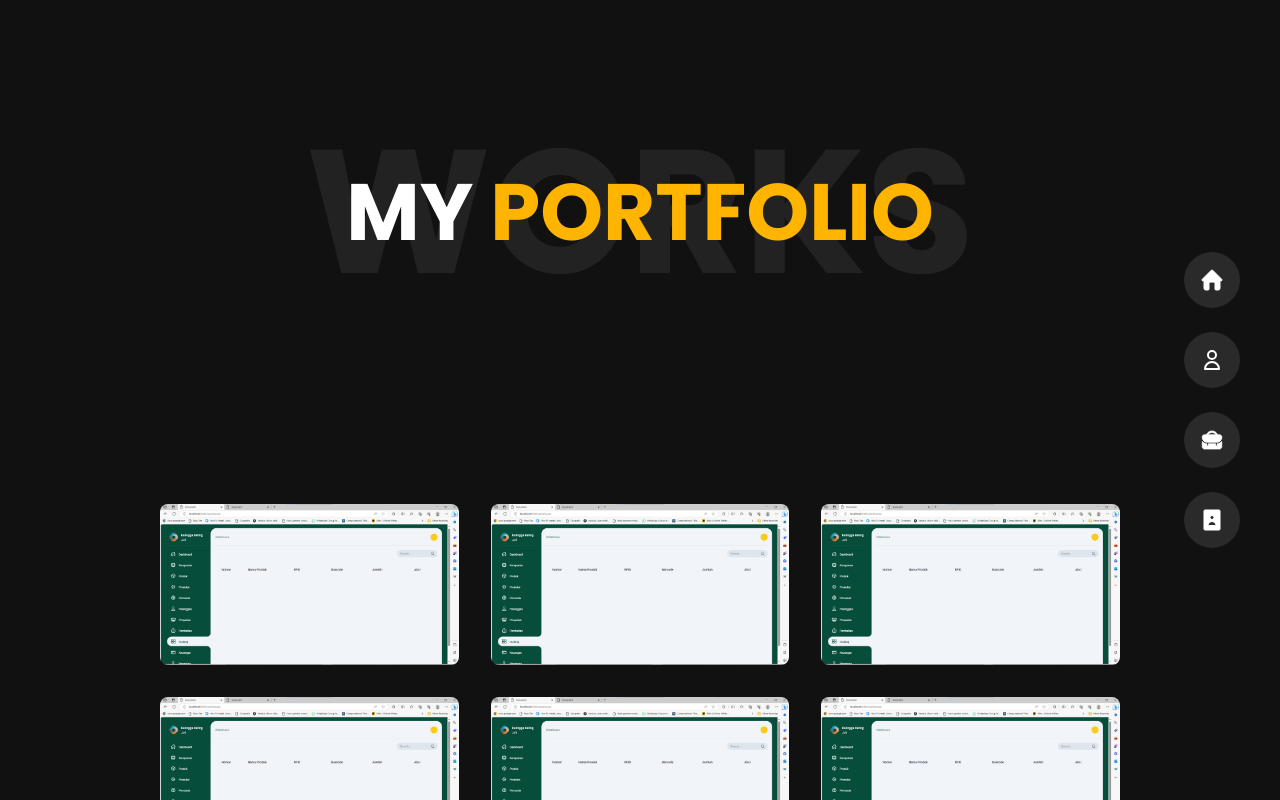
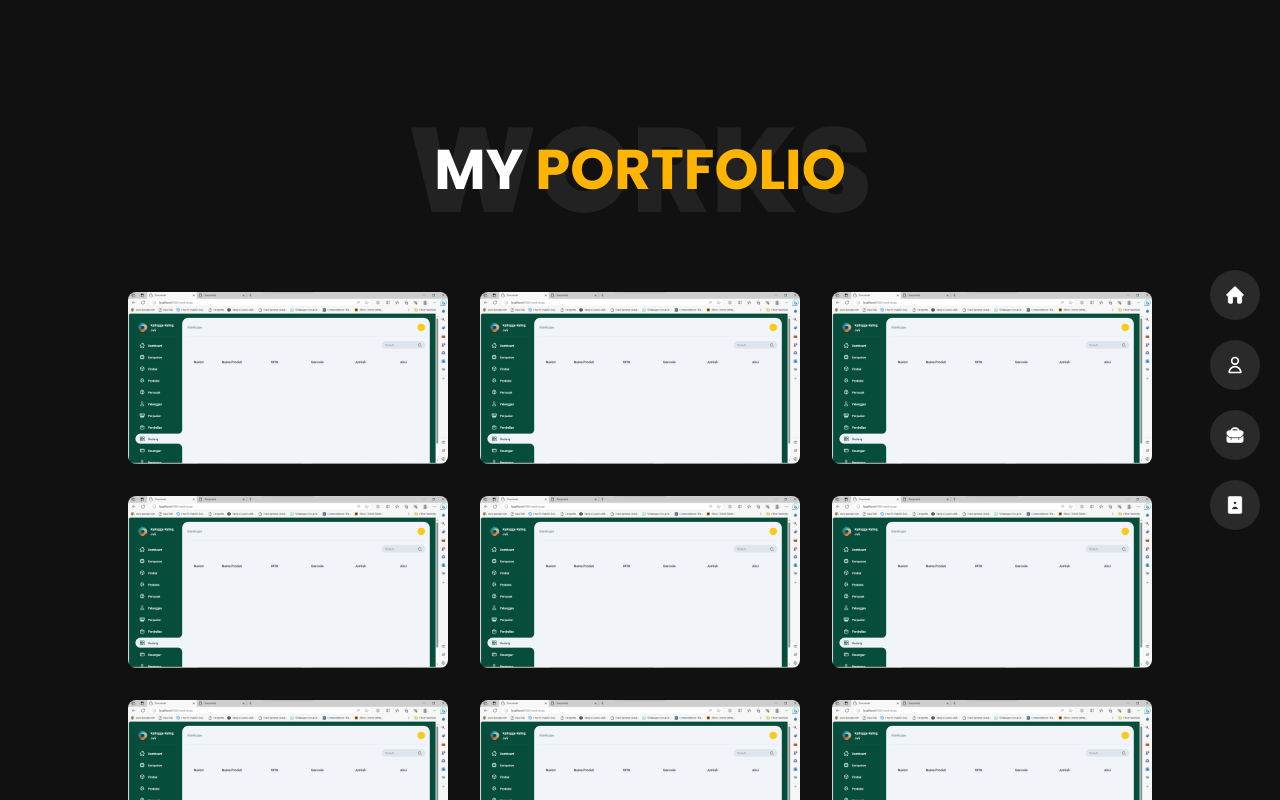
Before and after one commit to Rasikhkp/portfolio, a React (Vite) app: page /portfolio in a window 1280 px wide. Shown: the top 800 px of the page. Built offline with nearby package versions, Linux system fonts and the light colour scheme.

Commit message:
fix: resposive design fix and add some animation to buttons

```diff
--- a/src/components/CTABtn.tsx
+++ b/src/components/CTABtn.tsx
@@ -1,13 +1,13 @@
 import arrowRigth from '../../public/icon/arrowRight.svg'
 
-const CTABtn = ({ className, children }: { className: string; children: any }) => {
+const CTABtn = ({ className, children, icon = arrowRigth }: { className: string; children: any, icon: any }) => {
   return (
-    <div className={`${className} flex w-[246px] items-center justify-between h-[60px] rounded-full border-[2px] border-[#FFB400] `}>
-        <div className='ml-8 font-semibold text-white'>{children}</div>
-        <div className='w-[60px] h-[60px] rounded-full bg-[#FFB400] flex justify-center items-center'>
-            <img className='w-[25px]' src={arrowRigth} alt="" />
+    <button className={`${className} flex group relative w-[240px] items-center justify-between h-[55px] rounded-full overflow-hidden border-[1px] border-[#FFB400] `}>
+        <div className='ml-8 font-semibold text-white z-10'>{children}</div>
+        <div className='w-[55px] h-[55px] absolute right-0 transition-all duration-300 ease-out rounded-full bg-[#FFB400] flex justify-center items-center group-hover:rounded-r-full group-hover:rounded-l-none group-hover:w-[240px]'>
+            <img className='w-[25px] absolute right-4' src={icon} alt="" />
         </div>
-    </div>
+    </button>
   )
 }
 
--- a/src/components/NavIcon.tsx
+++ b/src/components/NavIcon.tsx
@@ -2,22 +2,62 @@ import home from "../../public/icon/home.svg";
 import person from "../../public/icon/person.svg";
 import portfolio from "../../public/icon/portfolio.svg";
 import contact from "../../public/icon/contact.svg";
+import { Link } from "react-router-dom";
 
 const NavIcon = () => {
 	return (
-		<div className="fixed lg:block hidden top-1/2 -translate-y-1/2 right-10">
-			<div className="w-[50px] flex items-center justify-center h-[50px] rounded-full bg-[#2B2A2A]">
-				<img className="w-[20px]" src={home} alt="" />
-			</div>
-			<div className="w-[50px] flex items-center justify-center h-[50px] rounded-full bg-[#2B2A2A] mt-[20px]">
-				<img className="w-[20px]" src={person} alt="" />
-			</div>
-			<div className="w-[50px] flex items-center justify-center h-[50px] rounded-full bg-[#2B2A2A] mt-[20px]">
-				<img className="w-[20px]" src={portfolio} alt="" />
-			</div>
-			<div className="w-[50px] flex items-center justify-center h-[50px] rounded-full bg-[#2B2A2A] mt-[20px]">
-				<img className="w-[20px]" src={contact} alt="" />
-			</div>
+		<div className="fixed z-20 font-osans lg:flex hidden top-1/2 -translate-y-1/2 right-5 flex-col items-end">
+			<Link
+				to="/"
+				className="w-[50px] group flex items-center justify-center h-[50px] transition-[width, background-color] duration-300 rounded-full bg-[#2B2A2A] hover:w-[125px] hover:bg-[#FFB400] relative"
+			>
+				<div className="group-hover:opacity-100 opacity-0 delay-100 duration-100 transition-all mr-7 text-white font-semibold">
+					Home
+				</div>
+				<img className="w-[20px] absolute right-[15px]" src={home} alt="" />
+			</Link>
+
+			<Link
+				to="/about"
+				className="w-[50px] group flex items-center justify-center h-[50px] transition-[width, background-color] duration-300 mt-5 rounded-full bg-[#2B2A2A] hover:w-[125px] hover:bg-[#FFB400] relative"
+			>
+				<div className="group-hover:opacity-100 opacity-0 delay-100 duration-100 transition-all mr-7 text-white font-semibold">
+					About
+				</div>
+				<img
+					className="w-[20px] absolute right-[15px]"
+					src={person}
+					alt=""
+				/>
+			</Link>
+
+			<Link
+				to="/portfolio"
+				className="w-[50px] group flex items-center justify-center h-[50px] transition-[width, background-color] duration-300 mt-5 rounded-full bg-[#2B2A2A] hover:w-[125px] hover:bg-[#FFB400] relative"
+			>
+				<div className="group-hover:opacity-100 opacity-0 delay-100 duration-100 transition-all mr-7 text-white font-semibold">
+					Portfolio
+				</div>
+				<img
+					className="w-[20px] absolute right-[15px]"
+					src={portfolio}
+					alt=""
+				/>
+			</Link>
+
+			<Link
+				to="/getintouch"
+				className="w-[50px] group flex items-center justify-center h-[50px] transition-[width, background-color] duration-300 mt-5 rounded-full bg-[#2B2A2A] hover:w-[125px] hover:bg-[#FFB400] relative"
+			>
+				<div className="group-hover:opacity-100 opacity-0 delay-100 duration-100 transition-all mr-7 text-white font-semibold">
+					Contact
+				</div>
+				<img
+					className="w-[20px] absolute right-[15px]"
+					src={contact}
+					alt=""
+				/>
+			</Link>
 		</div>
 	);
 };
--- a/src/pages/About.tsx
+++ b/src/pages/About.tsx
@@ -12,6 +12,7 @@ import php from "../../public/icon/php.svg";
 import react from "../../public/icon/react.svg";
 import ts from "../../public/icon/ts.svg";
 import tw from "../../public/icon/tw.svg";
+import download from "../../public/icon/download.svg";
 import EducationHistory from "../components/EducationHistory";
 import NavIcon from "../components/NavIcon";
 
@@ -123,7 +124,7 @@ const About = () => {
 					</div>
 				</div>
 
-				<CTABtn className="mt-14 lg:mx-auto">DOWNLOAD CV</CTABtn>
+				<CTABtn className="mt-14 lg:mx-auto" icon={download}>DOWNLOAD CV</CTABtn>
 
 				<hr className="mt-20 mb-9 border-[#292929] mx-auto w-[154px]" />
 
--- a/src/pages/Portfolio.tsx
+++ b/src/pages/Portfolio.tsx
@@ -1,27 +1,11 @@
 import menu from "../../public/icon/menu.svg";
-import home from "../../public/icon/home.svg";
-import person from "../../public/icon/person.svg";
-import portfolio from "../../public/icon/portfolio.svg";
-import contact from "../../public/icon/contact.svg";
 import porto1 from "../../public/img/1710.jpg";
+import NavIcon from "../components/NavIcon";
 
 const Portfolio = () => {
 	return (
-		<div className="bg-[#111] font-poppins min-[577px]:pt-20">
-			<div className="fixed top-1/2 -translate-y-1/2 right-[5vh]">
-				<div className="w-[7vh] flex items-center justify-center h-[7vh] rounded-full bg-[#2B2A2A]">
-					<img className="w-[3vh]" src={home} alt="" />
-				</div>
-				<div className="w-[7vh] flex items-center justify-center h-[7vh] rounded-full bg-[#2B2A2A] mt-[3vh]">
-					<img className="w-[3vh]" src={person} alt="" />
-				</div>
-				<div className="w-[7vh] flex items-center justify-center h-[7vh] rounded-full bg-[#2B2A2A] mt-[3vh]">
-					<img className="w-[3vh]" src={portfolio} alt="" />
-				</div>
-				<div className="w-[7vh] flex items-center justify-center h-[7vh] rounded-full bg-[#2B2A2A] mt-[3vh]">
-					<img className="w-[3vh]" src={contact} alt="" />
-				</div>
-			</div>
+		<div className="bg-[#111] font-poppins min-[577px]:pt-20 min-h-screen">
+			<NavIcon />
 
 			{/* Top navigation bar */}
 			<div className="w-full min-[577px]:hidden px-8 flex justify-between items-center h-16 bg-[#252525]">
@@ -37,53 +21,53 @@ const Portfolio = () => {
 			</div>
 
 			{/* Large title */}
-			<div className="hidden min-[577px]:block text-[120px] lg:text-[22vh] relative font-bold text-[#222222] text-center">
-				WORKS
-				<div className="text-[56px] lg:text-[10vh] absolute w-[420px] lg:w-[80vh] top-1/2 -translate-y-1/2 left-1/2 -translate-x-1/2 font-bold text-white">
-					MY <span className="text-[#FFB400] ">PORTFOLIO</span>
+			<div className="hidden min-[577px]:block text-[120px] relative font-extrabold text-[#222222] text-center">
+					WORKS
+					<div className="text-[56px] lg:text-[56px] absolute w-fit top-1/2 -translate-y-1/2 left-1/2 -translate-x-1/2 font-bold text-white">
+						MY <span className="text-[#FFB400] ">PORTFOLIO</span>
+					</div>
 				</div>
-			</div>
 
 			{/* Image grid */}
-			<div className="p-8 lg:p-[20vh] min-[577px]:grid min-[577px]:grid-cols-2 lg:grid-cols-3 gap-8 lg:gap-[4vh] lg:gap-[6vh">
-				<img className="rounded-lg lg:rounded-[1vh]" src={porto1} alt="" />
+			<div className="lg:px-32 px-8 py-8 min-[577px]:grid min-[577px]:grid-cols-2 lg:grid-cols-3 gap-8 max-w-screen-xl mx-auto">
+				<img className="rounded-lg" src={porto1} alt="" />
 				<img
-					className="rounded-lg lg:rounded-[1vh] mt-8 min-[577px]:mt-0"
+					className="rounded-lg mt-8 min-[577px]:mt-0"
 					src={porto1}
 					alt=""
 				/>
 				<img
-					className="rounded-lg lg:rounded-[1vh] mt-8 min-[577px]:mt-0"
+					className="rounded-lg mt-8 min-[577px]:mt-0"
 					src={porto1}
 					alt=""
 				/>
 				<img
-					className="rounded-lg lg:rounded-[1vh] mt-8 min-[577px]:mt-0"
+					className="rounded-lg mt-8 min-[577px]:mt-0"
 					src={porto1}
 					alt=""
 				/>
 				<img
-					className="rounded-lg lg:rounded-[1vh] mt-8 min-[577px]:mt-0"
+					className="rounded-lg mt-8 min-[577px]:mt-0"
 					src={porto1}
 					alt=""
 				/>
 				<img
-					className="rounded-lg lg:rounded-[1vh] mt-8 min-[577px]:mt-0"
+					className="rounded-lg mt-8 min-[577px]:mt-0"
 					src={porto1}
 					alt=""
 				/>
 				<img
-					className="rounded-lg lg:rounded-[1vh] mt-8 min-[577px]:mt-0"
+					className="rounded-lg mt-8 min-[577px]:mt-0"
 					src={porto1}
 					alt=""
 				/>
 				<img
-					className="rounded-lg lg:rounded-[1vh] mt-8 min-[577px]:mt-0"
+					className="rounded-lg mt-8 min-[577px]:mt-0"
 					src={porto1}
 					alt=""
 				/>
 				<img
-					className="rounded-lg lg:rounded-[1vh] mt-8 min-[577px]:mt-0"
+					className="rounded-lg mt-8 min-[577px]:mt-0"
 					src={porto1}
 					alt=""
 				/>
```
Also changed, not shown: src/pages/GetInTouch.tsx (+29 -26 lines), public/icon/download.svg (added), public/icon/telegram.svg (added).
